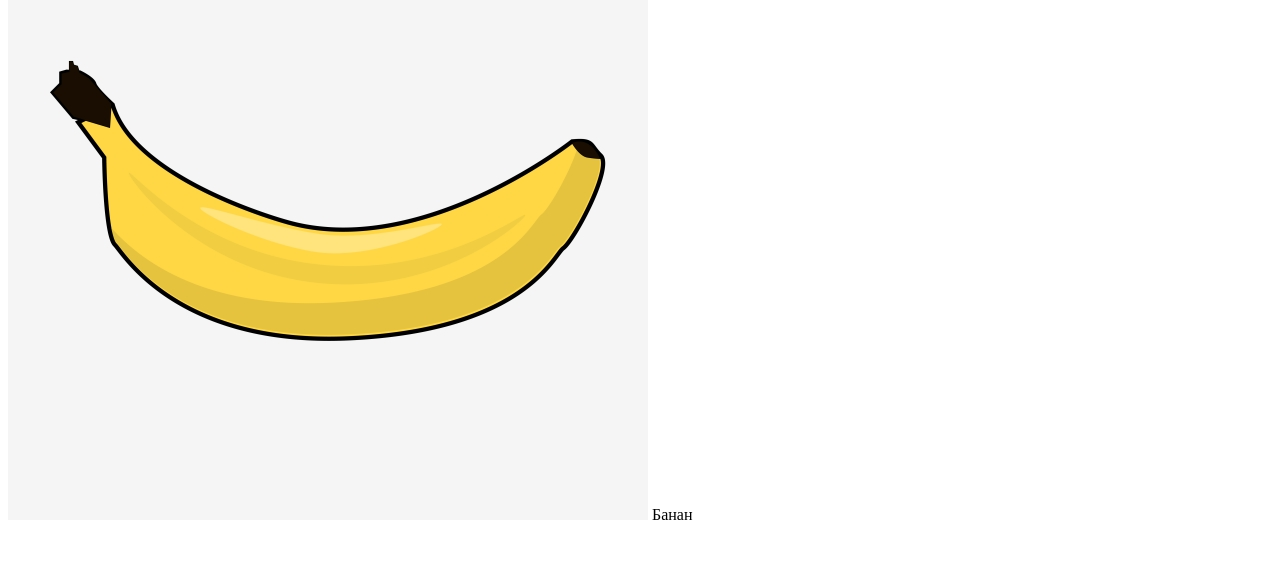
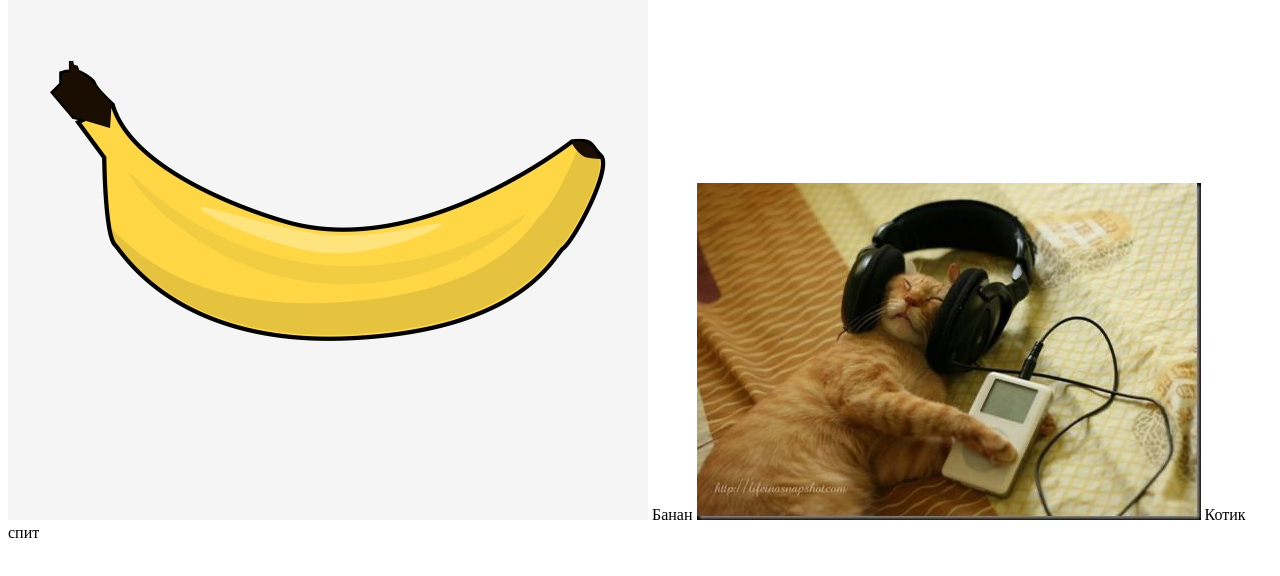
Before and after one commit to kolyasique/group_8, a plain HTML site: page index.html in a window 1280 px wide. Shown: the part 128-704 px from the top of the page. Drawn offline with Linux system fonts and the light colour scheme.

Commit message:
nedashh (котик + надпись)

```diff
--- a/index.html
+++ b/index.html
@@ -9,6 +9,8 @@
     <div>
       <img src="./images/banan.jpeg" />
       <span>Банан</span>
+      <img src="./images/kitten.jpg" />
+      <span>Котик спит</span>
     </div>
   </body>
 </html>
```
Also changed, not shown: images/kitten.jpg (added).
